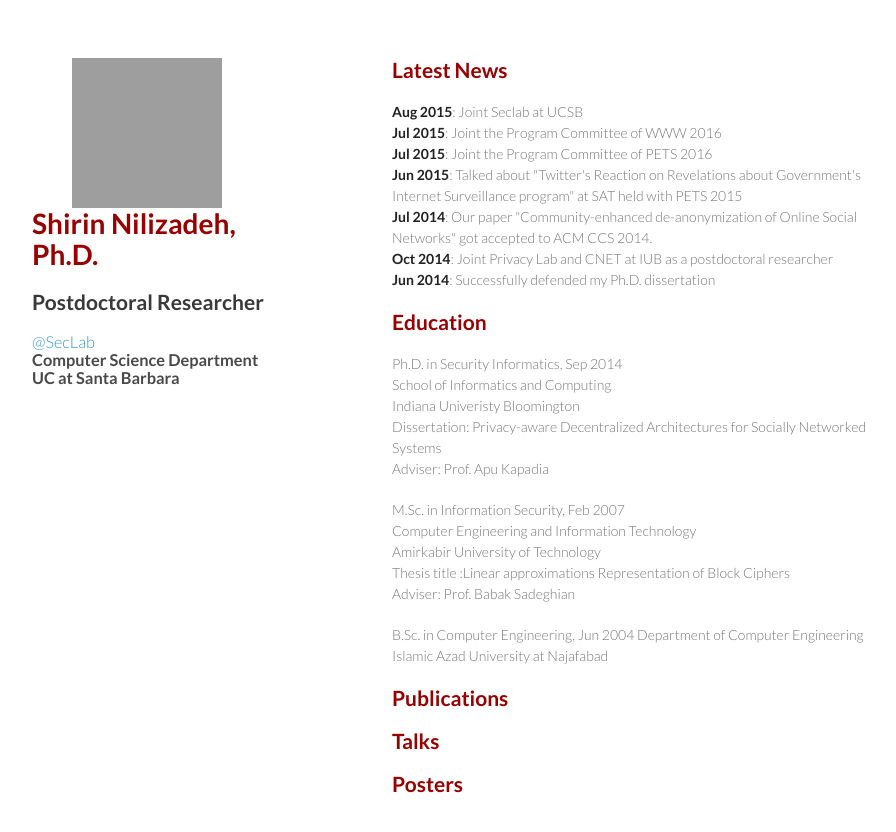
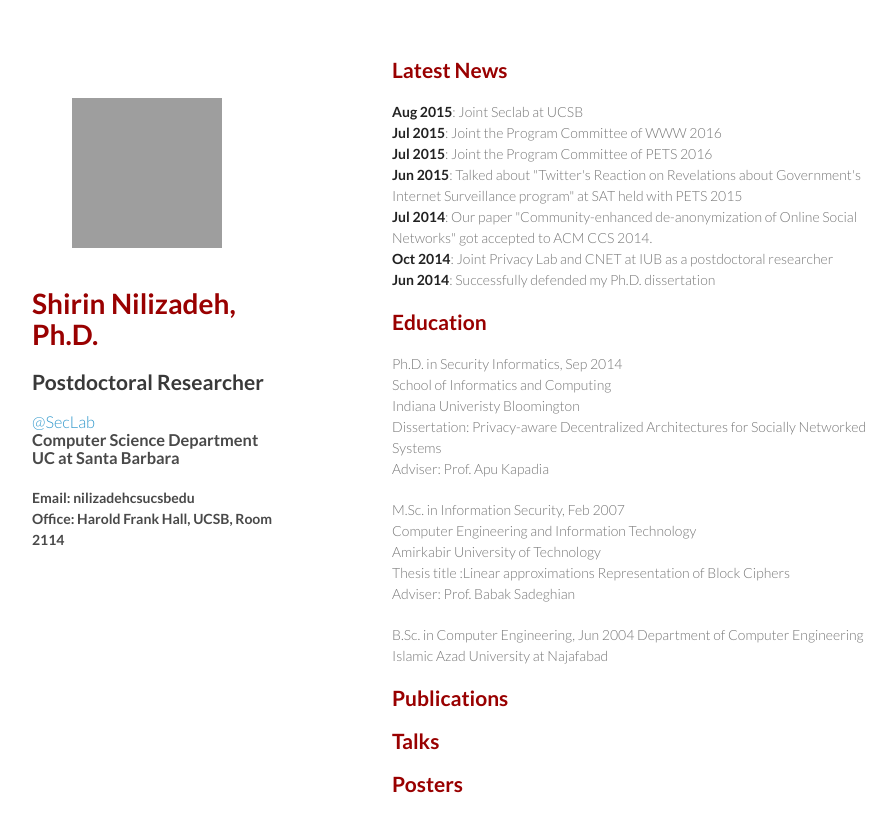
Before and after one commit to Machiry/nilizadeh.github.io, a Jekyll site: the page index.html, which Jekyll copies as it is, in a window 1280 px wide. Shown: the top 832 px of the page, without its empty margins (178-1074 px from the left). Built offline with Jekyll 4.4.1, drawn with Linux system fonts in a browser that asks for light colours; grey boxes are pictures that could not be loaded.

Commit message:
Update index.html
header

```diff
--- a/index.html
+++ b/index.html
@@ -15,7 +15,7 @@
   <body>
     <div class="wrapper">
       <header>
-        <img align="left" src="shirin.jpg" width="150" height="150" hspace="40"/>
+        <img align="left" src="shirin.jpg" width="150" height="150" hspace="40" vspace="40"/>
        <p> <h1><font color="#990000">Shirin Nilizadeh, Ph.D.</font></h1>
        <h2>Postdoctoral Researcher<br> </h2> </p>
         <p>
@@ -23,6 +23,8 @@
              Computer Science Department<br>
              UC at Santa Barbara  <br></h3>
         </p>
+        <p><h4>Email: nilizadeh<at>cs<dot>ucsb<dot>edu <br>
+           Office:  Harold Frank Hall, UCSB, Room 2114 </h4></p>
 
       </header>
       <section>
```
